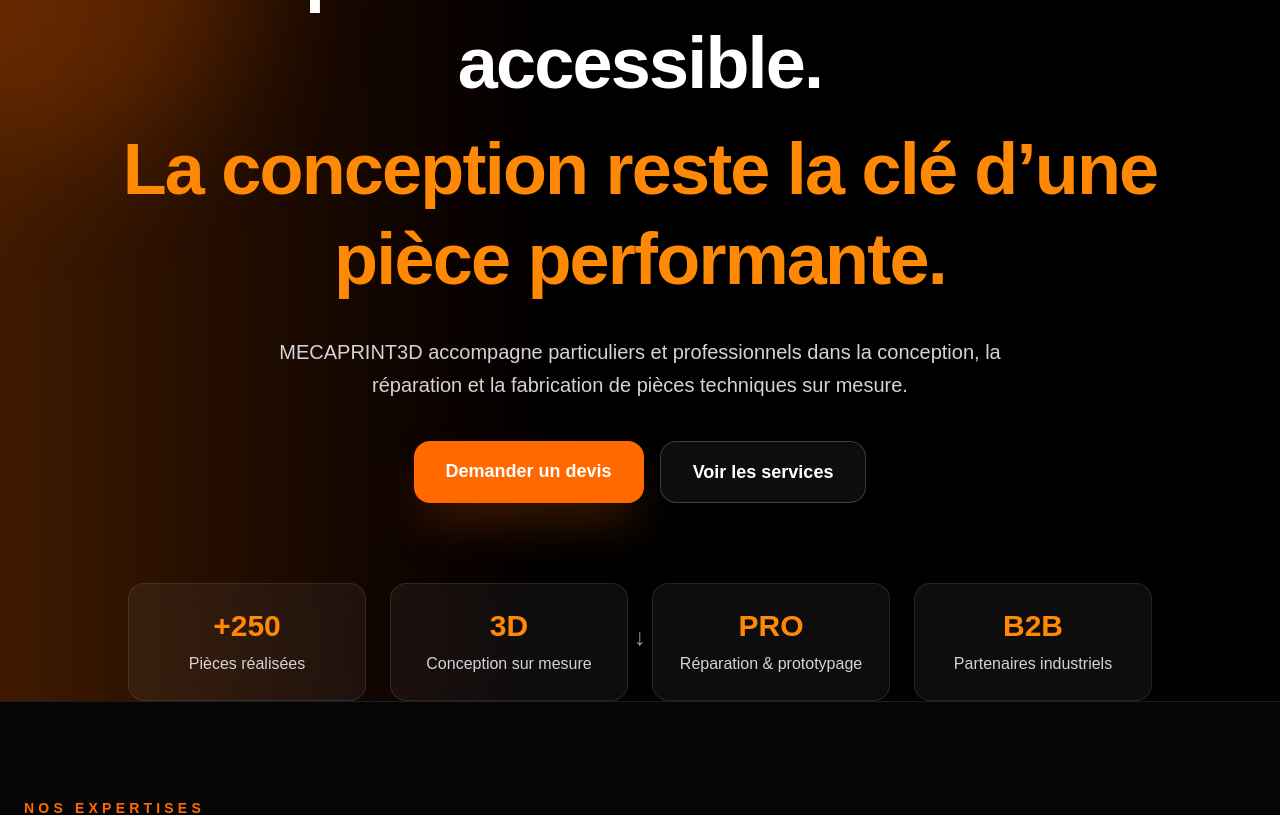
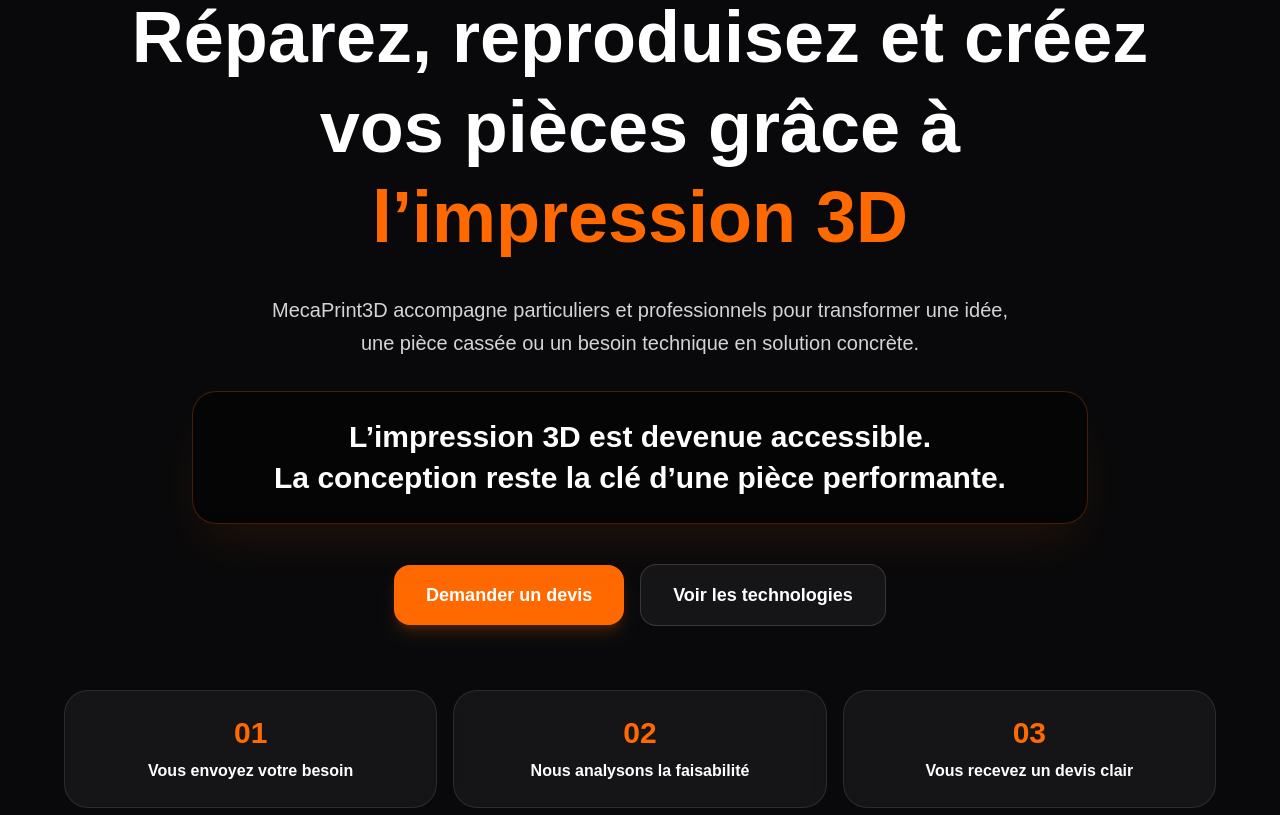
Before and after one commit to loic-le-trocquer/mecaprint3d, a React (Vite) app in the folder frontend/: page / in a window 1280 px wide. Shown: the part 480-1295 px from the top of the page. Built offline with nearby package versions, Linux system fonts and the light colour scheme; no server answers.

Commit message:
Add premium hero and technologies section

```diff
--- a/frontend/src/components/Hero.jsx
+++ b/frontend/src/components/Hero.jsx
@@ -1,133 +1,78 @@
+function isVideoUrl(url = "") {
+  return /\.(mp4|webm|ogg)(\?|#|$)/i.test(url);
+}
+
 export default function Hero({ content }) {
-  const videoUrl =
-    content?.bannerVideoUrl ||
-    content?.heroVideoUrl ||
-    content?.videoUrl ||
-    content?.heroVideo ||
-    content?.bannerVideo ||
-    content?.banner?.videoUrl ||
-    content?.hero?.videoUrl;
-
-  const imageUrl =
-    content?.bannerImageUrl ||
-    content?.heroImageUrl ||
-    content?.imageUrl ||
-    content?.heroImage ||
-    content?.bannerImage ||
-    content?.banner?.imageUrl ||
-    content?.hero?.imageUrl;
-
-  const logoUrl =
-    content?.logoUrl ||
-    content?.logo ||
-    content?.siteLogo ||
-    content?.logoImageUrl;
-
-  const title =
-    content?.heroTitle ||
-    content?.title ||
-    "L’impression 3D est devenue accessible.";
-
-  const subtitle =
-    content?.heroSubtitle ||
-    content?.slogan ||
-    content?.signature ||
-    "La conception reste la clé d’une pièce performante.";
+  const hero = content?.hero || {};
+  const steps = content?.steps?.length ? content.steps : [];
+  const backgroundVideo = hero.videoUrl;
+  const backgroundImage = hero.imageUrl;
+  const slogan = hero.slogan || "L’impression 3D est devenue accessible. La conception reste la clé d’une pièce performante.";
 
   return (
-    <section className="relative min-h-screen overflow-hidden bg-black">
-      {/* IMAGE FALLBACK */}
-      {imageUrl && (
-        <img
-          src={imageUrl}
-          alt="Mecaprint3D"
-          className="absolute inset-0 h-full w-full object-cover"
-        />
-      )}
+    <section id="accueil" className="relative overflow-hidden px-6 py-28 md:py-40">
+      <div className="absolute inset-0 -z-30 bg-zinc-950" />
 
-      {/* VIDEO BACKGROUND */}
-      {videoUrl && (
+      {backgroundVideo ? (
         <video
-          key={videoUrl}
-          src={videoUrl}
+          src={backgroundVideo}
+          className="absolute inset-0 -z-20 h-full w-full object-cover opacity-35"
           autoPlay
           muted
           loop
           playsInline
-          preload="auto"
-          className="absolute inset-0 h-full w-full object-cover"
+          poster={backgroundImage || undefined}
         />
-      )}
+      ) : backgroundImage ? (
+        <img
+          src={backgroundImage}
+          alt="MecaPrint3D"
+          className="absolute inset-0 -z-20 h-full w-full object-cover opacity-35"
+        />
+      ) : null}
 
-      <div className="absolute inset-0 bg-black/65" />
-      <div className="absolute inset-0 bg-gradient-to-r from-orange-500/25 via-black/30 to-black/80" />
-      <div className="absolute -left-32 top-0 h-96 w-96 rounded-full bg-orange-500/20 blur-3xl" />
+      <div className="absolute inset-0 -z-10 bg-[linear-gradient(to_right,rgba(255,255,255,0.06)_1px,transparent_1px),linear-gradient(to_bottom,rgba(255,255,255,0.06)_1px,transparent_1px)] bg-[size:60px_60px]" />
+      <div className="absolute inset-0 -z-10 bg-gradient-to-b from-black/75 via-zinc-950/80 to-zinc-950" />
+      <div className="absolute left-1/2 top-20 -z-10 h-96 w-96 -translate-x-1/2 rounded-full bg-orange-500/15 blur-3xl" />
 
-      <div className="relative z-10 flex min-h-screen flex-col items-center justify-center px-6 pt-24 text-center">
-      {logoUrl && (
-  <img
-    src={logoUrl}
-    alt="Logo"
-    className="mb-8 w-40 drop-shadow-2xl md:w-52"
-  />
-)}
-
-        <div className="mb-6 rounded-full border border-orange-500/40 bg-orange-500/10 px-5 py-2 text-sm text-orange-300 backdrop-blur-sm">
-          Atelier de fabrication • Réparation • Prototypage
+      <div className="mx-auto max-w-6xl text-center">
+        <div className="mb-6 inline-flex rounded-full border border-orange-500/30 bg-orange-500/10 px-5 py-2 text-sm font-semibold text-orange-300 backdrop-blur">
+          {hero.badge}
         </div>
 
-        <h1 className="max-w-6xl text-5xl font-black leading-tight tracking-tight text-white md:text-7xl">
-          {title}
-          <span className="mt-4 block text-orange-400">
-            {subtitle}
-          </span>
+        <h1 className="mx-auto mb-8 max-w-5xl text-5xl font-black leading-tight md:text-7xl">
+          {hero.title} <span className="text-orange-500">{hero.highlight}</span>
         </h1>
 
-        <p className="mt-8 max-w-3xl text-lg leading-relaxed text-zinc-300 md:text-xl">
-          {content?.description ||
-            "MECAPRINT3D accompagne particuliers et professionnels dans la conception, la réparation et la fabrication de pièces techniques sur mesure."}
+        <p className="mx-auto mb-8 max-w-3xl text-lg leading-relaxed text-zinc-300 md:text-xl">
+          {hero.description}
         </p>
 
-        <div className="mt-10 flex flex-col gap-4 sm:flex-row">
-          <a
-            href="#devis"
-            className="rounded-2xl bg-orange-500 px-8 py-4 text-lg font-bold text-white shadow-2xl shadow-orange-500/30 transition hover:scale-105 hover:bg-orange-400"
-          >
-            {content?.primaryButton || "Demander un devis"}
+        <div className="mx-auto mb-10 max-w-4xl rounded-3xl border border-orange-500/25 bg-black/40 p-6 text-xl font-black leading-snug text-white shadow-2xl shadow-orange-500/10 backdrop-blur md:text-3xl">
+          {slogan.split(". ").map((line, index) => (
+            <span key={line} className="block">
+              {line}{index === 0 && slogan.includes(". ") ? "." : ""}
+            </span>
+          ))}
+        </div>
+
+        <div className="flex flex-col items-center justify-center gap-4 sm:flex-row">
+          <a href="#devis" className="rounded-2xl bg-orange-500 px-8 py-4 text-lg font-bold text-white shadow-lg shadow-orange-500/20 transition hover:-translate-y-1 hover:bg-orange-400">
+            {hero.primaryButton || "Demander un devis"}
           </a>
-
-          <a
-            href="#services"
-            className="rounded-2xl border border-white/20 bg-white/5 px-8 py-4 text-lg font-semibold text-white backdrop-blur-md transition hover:bg-white/10"
-          >
-            {content?.secondaryButton || "Voir les services"}
+          <a href="#technologies" className="rounded-2xl border border-white/15 bg-white/5 px-8 py-4 text-lg font-bold text-white transition hover:-translate-y-1 hover:border-orange-500">
+            {hero.secondaryButton || "Voir les technologies"}
           </a>
         </div>
 
-        <div className="mt-20 grid w-full max-w-5xl grid-cols-2 gap-6 md:grid-cols-4">
-          {[
-            ["+250", "Pièces réalisées"],
-            ["3D", "Conception sur mesure"],
-            ["PRO", "Réparation & prototypage"],
-            ["B2B", "Partenaires industriels"],
-          ].map(([value, label]) => (
-            <div
-              key={label}
-              className="rounded-2xl border border-white/10 bg-white/5 p-6 backdrop-blur-md transition hover:-translate-y-1 hover:bg-white/10"
-            >
-              <div className="text-3xl font-black text-orange-400">
-                {value}
-              </div>
-              <div className="mt-2 text-zinc-300">{label}</div>
+        <div className="mt-16 grid gap-4 md:grid-cols-3">
+          {steps.map((step, index) => (
+            <div key={`${step}-${index}`} className="rounded-3xl border border-white/10 bg-white/5 p-6 backdrop-blur">
+              <p className="text-3xl font-black text-orange-500">{String(index + 1).padStart(2, "0")}</p>
+              <p className="mt-2 font-semibold">{step}</p>
             </div>
           ))}
         </div>
-
-
-      </div>
-
-      <div className="absolute bottom-10 left-1/2 -translate-x-1/2 animate-bounce text-2xl text-white/60">
-        ↓
       </div>
     </section>
   );
```
